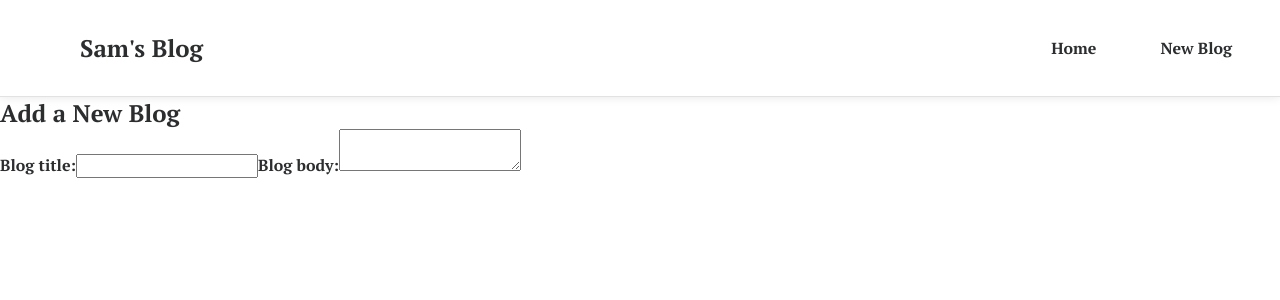
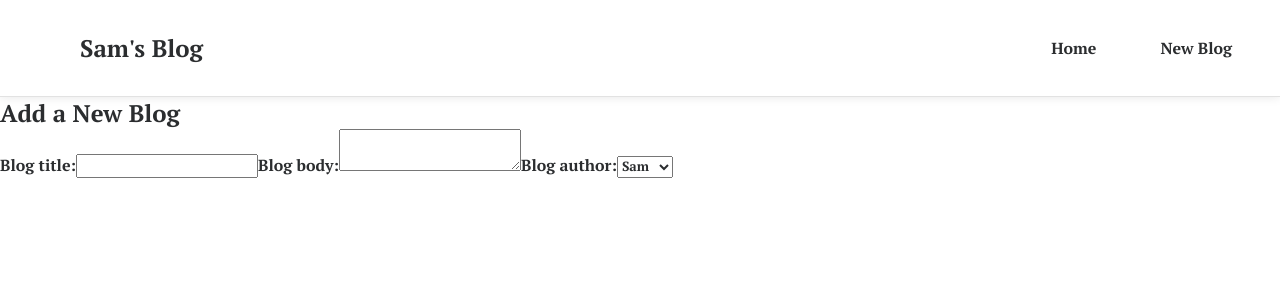
Before and after one commit to samuelandersoncodes/sam-blog, a React (Create React App) app: page /create in a window 1280 px wide. Shown: the top 300 px of the page. Built offline with nearby package versions, Linux system fonts and the light colour scheme.

Commit message:
feat: Add new blog form author options

```diff
--- a/src/Create.js
+++ b/src/Create.js
@@ -12,6 +12,11 @@ const Create = () => {
         <textarea
           required
         ></textarea>
+        <label>Blog author:</label>
+        <select>
+          <option value="Sam">Sam</option>
+          <option value="Andy">Andy</option>
+        </select>
       </form>
     </div>
    );
```
